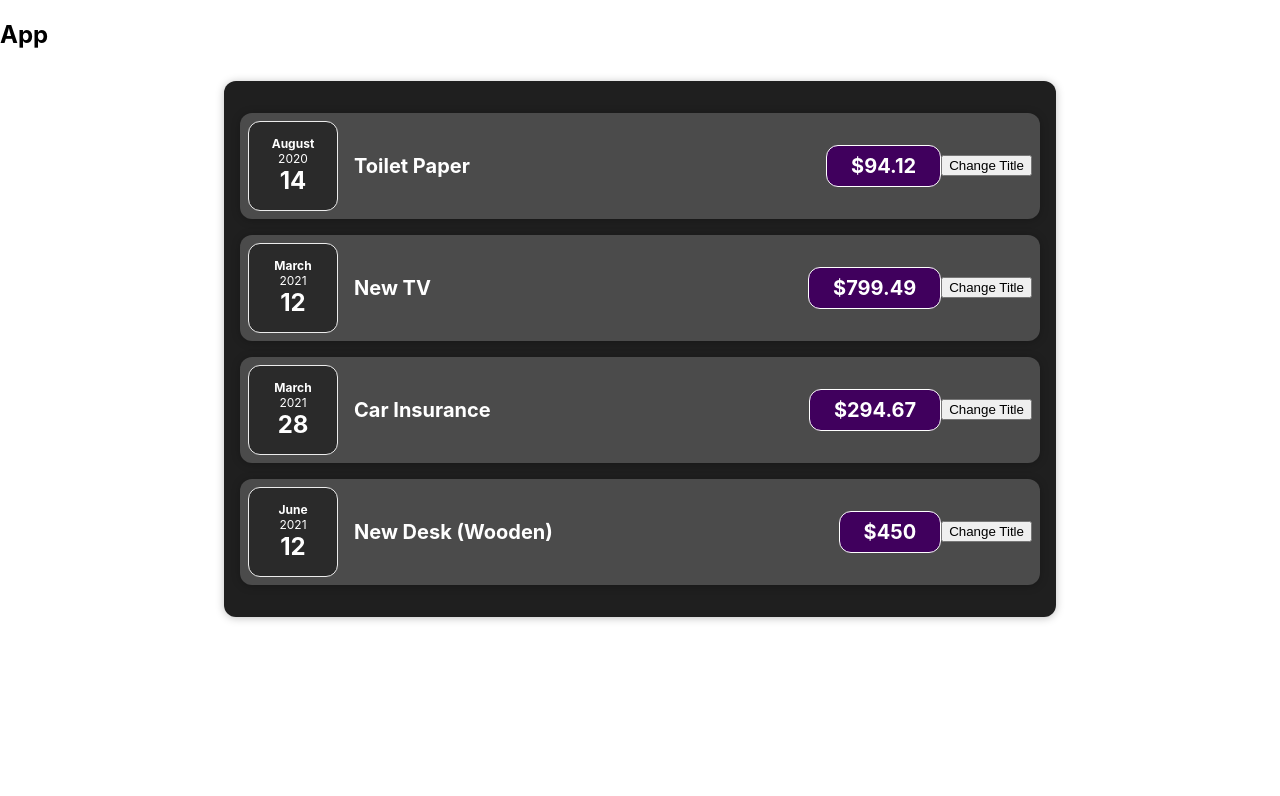
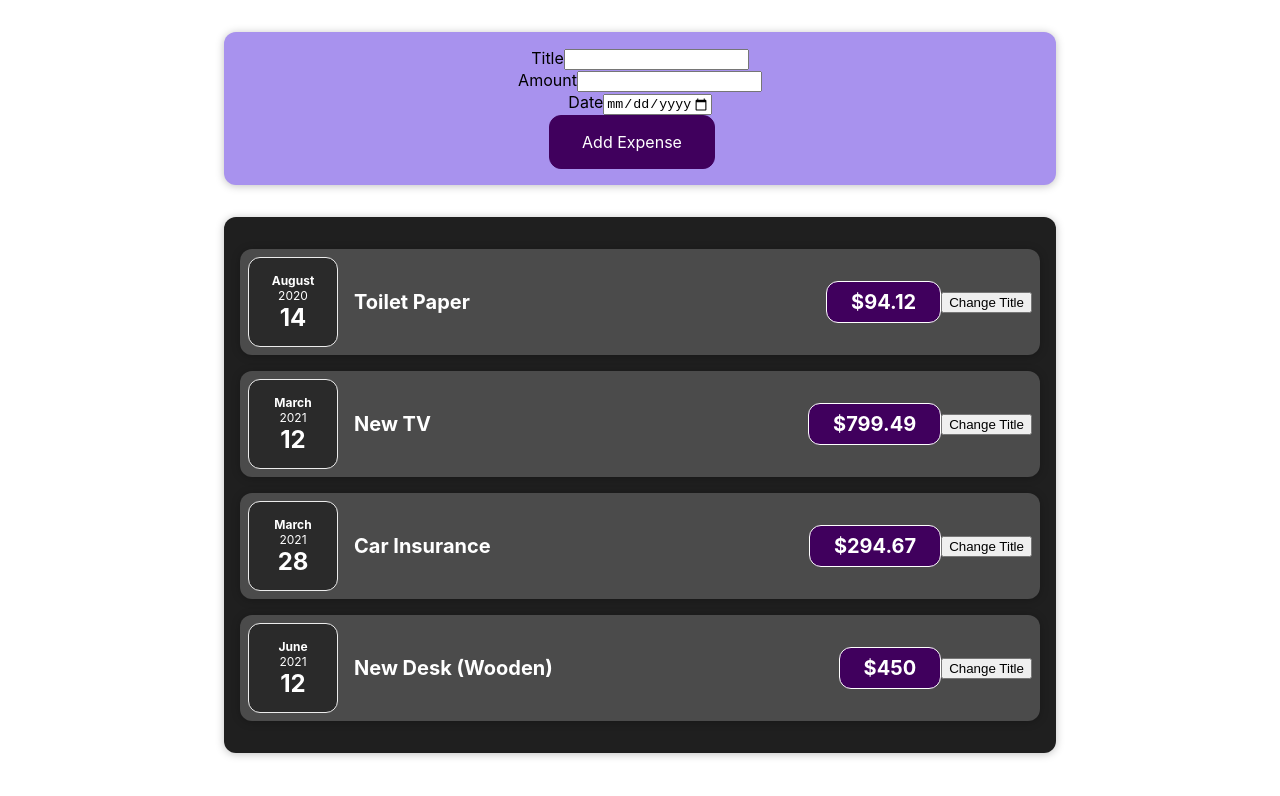
Before and after one commit to helder-barbosa/react-finance, a React (Create React App) app: page / in a window 1280 px wide. Shown: the top 796 px of the page. Built offline with nearby package versions, Linux system fonts and the light colour scheme.

Commit message:
#8 Adding Form Inputs

```diff
--- a/src/App.js
+++ b/src/App.js
@@ -1,4 +1,5 @@
 import Expenses from './components/Expenses/Expenses'
+import NewExpense from './components/NewExpense/NewExpense';
 
 function App() {
   const expenses = [
@@ -30,7 +31,7 @@ function App() {
 
   return (
     <div>
-      <h2>App</h2>
+      <NewExpense />
       <Expenses items={expenses} />
     </div>
   );
--- /dev/null
+++ b/src/components/NewExpense/ExpenseForm.css
@@ -0,0 +1,26 @@
+.new-expense__controls {
+  display: flex;
+  flex-wrap: wrap;
+  gap: 1rem;
+  margin-bottom: 1rem;
+  text-align: left;
+}
+
+.new-expense__control label {
+  font-weight: bold;
+  margin-bottom: 0.5rem;
+  display: block;
+}
+
+.new-expense__control input {
+  font: inherit;
+  padding: 0.5rem;
+  border-radius: 6px;
+  border: 1px solid #ccc;
+  width: 20rem;
+  max-width: 100%;
+}
+
+.new-expense__actions {
+  text-align: right;
+}
--- /dev/null
+++ b/src/components/NewExpense/ExpenseForm.js
@@ -0,0 +1,29 @@
+import React from 'react';
+import './ExpenseForm.js'
+
+function ExpenseForm() {
+  return (
+    <form>
+      <div className='new-expense__controls'>
+        <div className='new-expense__control'>
+          <label>Title</label>
+          <input type='text' />
+        </div>
+        <div className='new-expense__control'>
+          <label>Amount</label>
+          <input type='number' min="0.01" step="0.01" />
+        </div>
+        <div className='new-expense__control'>
+          <label>Date</label>
+          <input type='date' min="2019-01-01" max="2022-12-31" />
+        </div>
+      </div>
+      <div className='new-expense__actions'>
+        <button type='submit'>Add Expense</button>
+      </div>
+    </form>
+  )
+
+}
+
+export default ExpenseForm;
--- /dev/null
+++ b/src/components/NewExpense/NewExpense.css
@@ -0,0 +1,38 @@
+.new-expense {
+  background-color: #a892ee;
+  padding: 1rem;
+  margin: 2rem auto;
+  width: 50rem;
+  max-width: 95%;
+  border-radius: 12px;
+  text-align: center;
+  box-shadow: 0 1px 8px rgba(0, 0, 0, 0.25);
+}
+
+.new-expense button {
+  font: inherit;
+  cursor: pointer;
+  padding: 1rem 2rem;
+  border: 1px solid #40005d;
+  background-color: #40005d;
+  color: white;
+  border-radius: 12px;
+  margin-right: 1rem;
+}
+
+.new-expense button:hover,
+.new-expense button:active {
+  background-color: #510674;
+  border-color: #510674;
+}
+
+.new-expense button.alternative {
+  color: #220131;
+  border-color: transparent;
+  background-color: transparent;
+}
+
+.new-expense button.alternative:hover,
+.new-expense button.alternative:active {
+  background-color: #ddb3f8;
+}
--- /dev/null
+++ b/src/components/NewExpense/NewExpense.js
@@ -0,0 +1,13 @@
+import React from 'react';
+import './NewExpense.css'
+import ExpenseForm from './ExpenseForm';
+
+function NewExpense() {
+  return (
+    <div className='new-expense'>
+      <ExpenseForm />
+    </div>
+  )
+}
+
+export default NewExpense;
```
